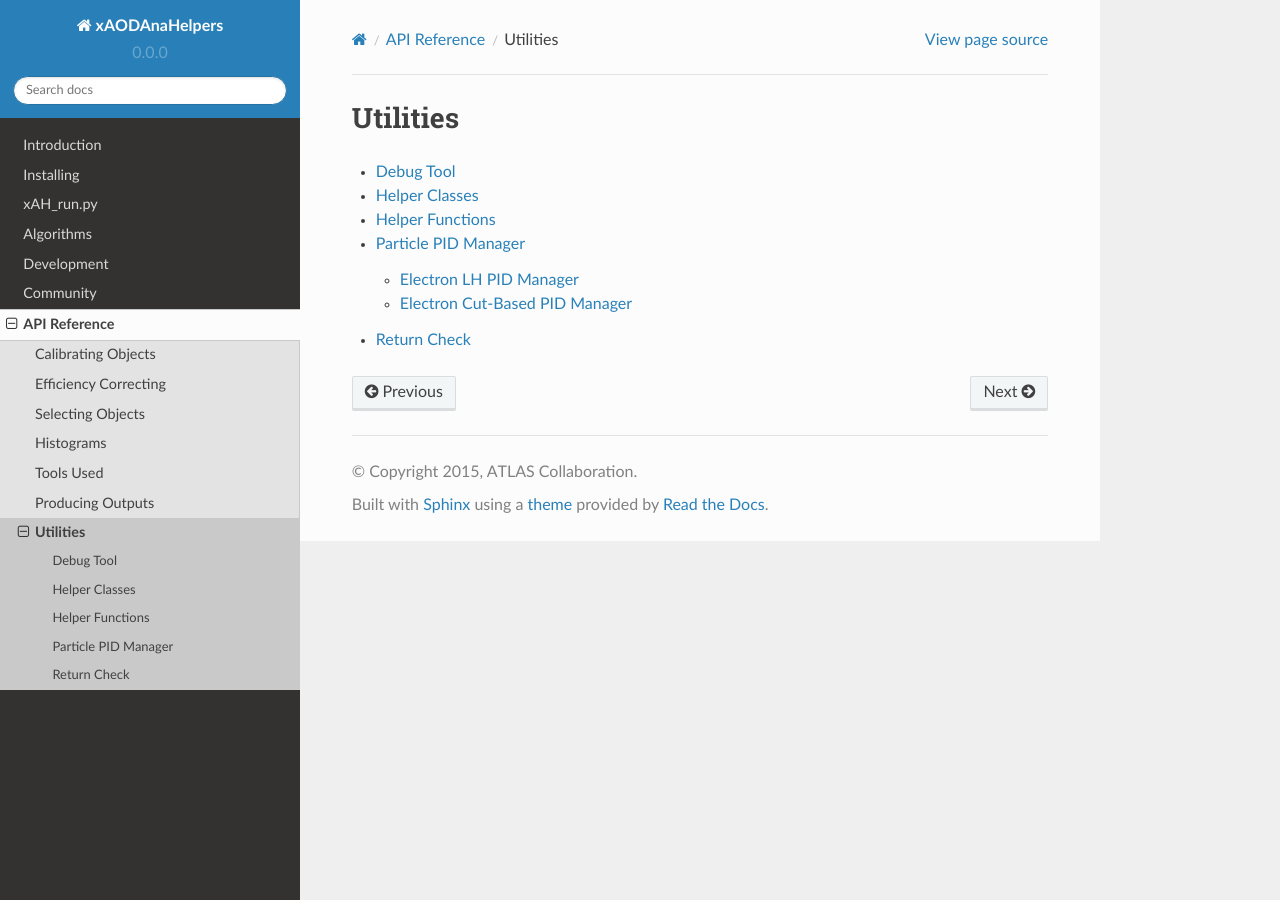
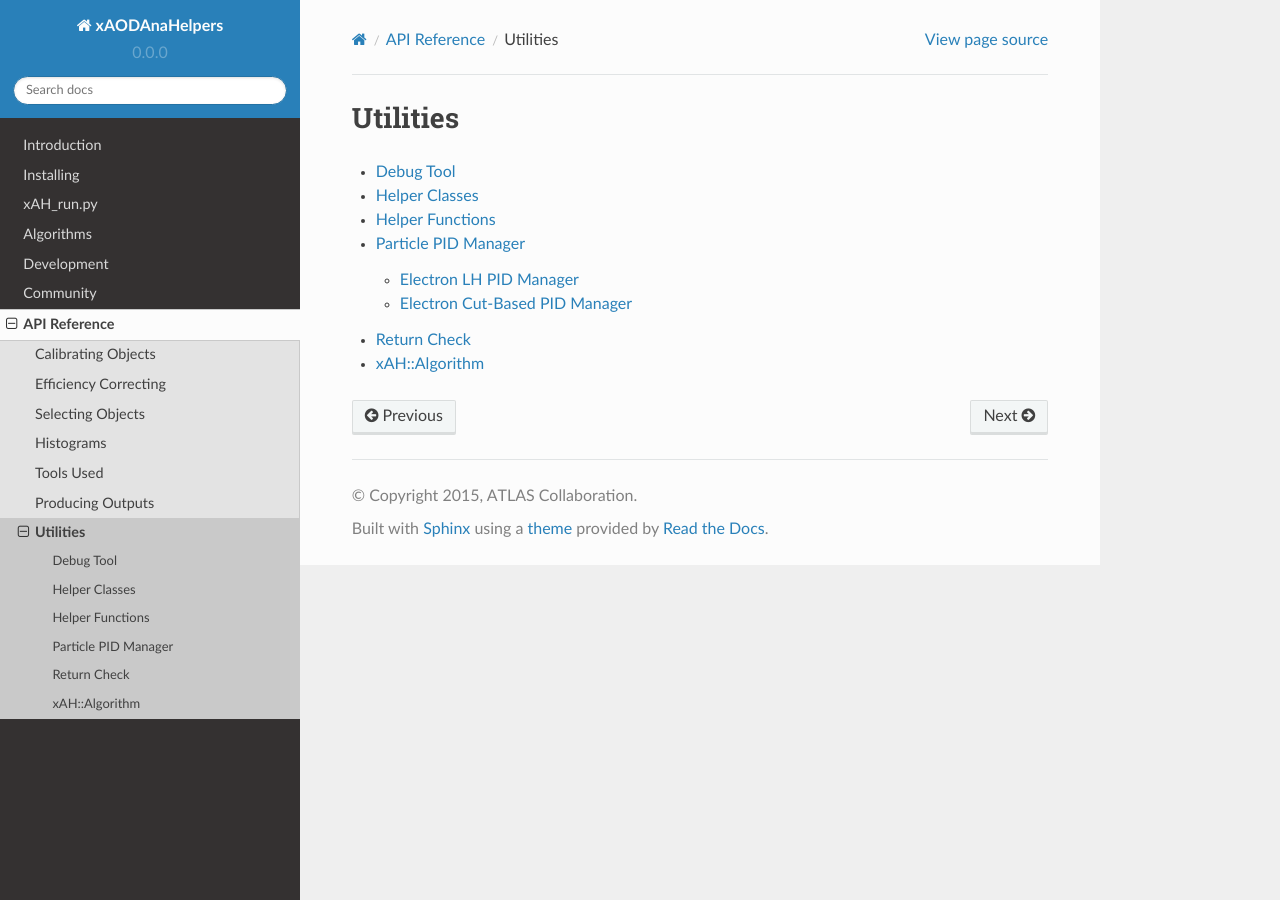
Before and after one commit to UCATLAS/xAODAnaHelpers, a Sphinx documentation site: the page built from docs/Utilities.rst, in a window 1280 px wide. Built offline with Sphinx 7.4.7 and the Read the Docs theme 2.0.0, drawn with Linux system fonts in a browser that asks for light colours.

Commit message:
Add the docs so it shows up for us.

```diff
--- a/docs/Utilities.rst
+++ b/docs/Utilities.rst
@@ -9,3 +9,4 @@ Utilities
    HelperFunctions
    ParticlePIDManager
    ReturnCheck
+   xAHAlgorithm
--- /dev/null
+++ b/docs/xAHAlgorithm.rst
@@ -0,0 +1,8 @@
+xAH::Algorithm
+==============
+
+.. doxygenclass:: xAH::Algorithm
+   :members:
+   :undoc-members:
+   :protected-members:
+   :private-members:
```
